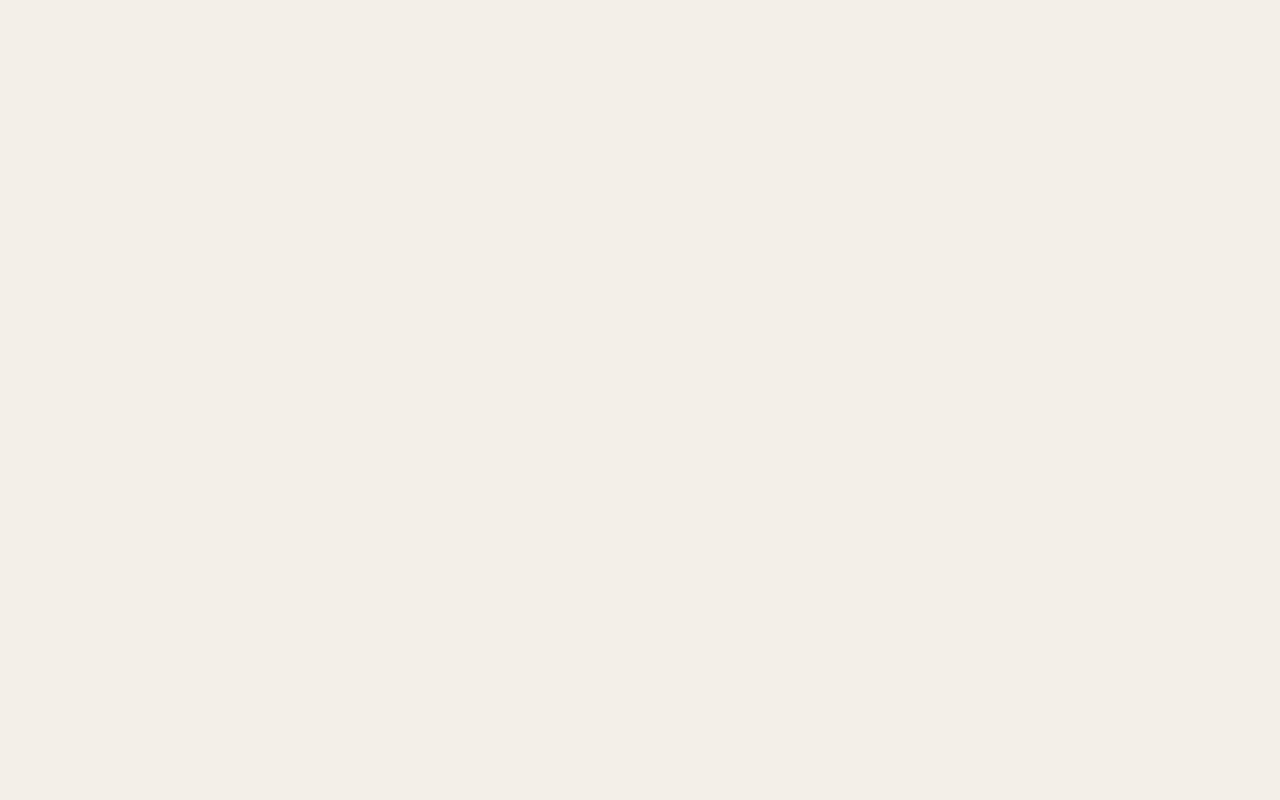
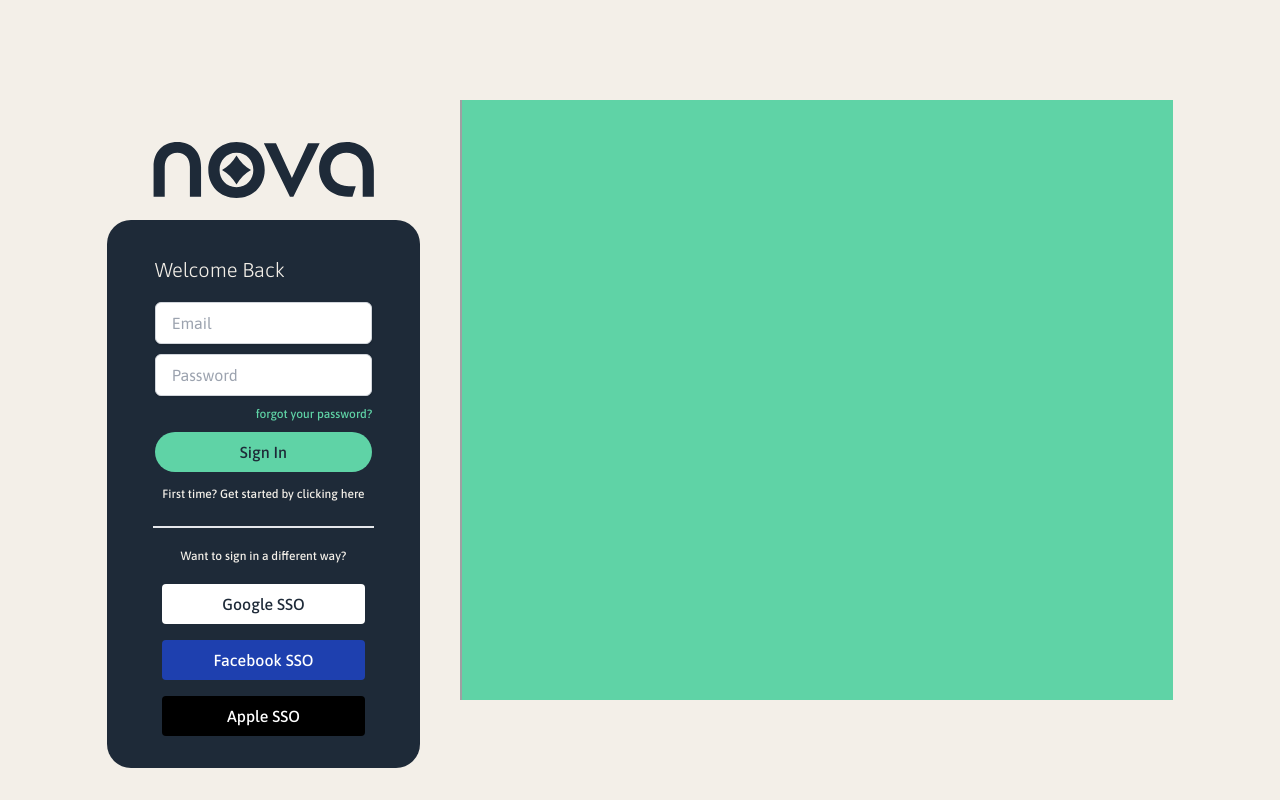
Before and after one commit to 6nce/nova-webapp, a React (Vite) app in the folder client/: page /login in a window 1280 px wide. Before the commit this address had no page. Built offline with nearby package versions, Linux system fonts and the light colour scheme.

Commit message:
feat(auth): add login screen with styled inputs and test user support

```diff
--- a/client/src/App.jsx
+++ b/client/src/App.jsx
@@ -2,8 +2,9 @@ import { NavLink, Routes, Route, Navigate } from "react-router-dom";
 import ApplicationsPage from "./pages/ApplicationsPage.jsx";
 import TasksPage from "./pages/TasksPage.jsx";
 import HomePage from "./pages/HomePage.jsx";
+import LoginPage from "./pages/LoginPage.jsx";
 
-export default function App() {
+export default function () {
     return (
         <div>
             <Routes>
@@ -11,6 +12,7 @@ export default function App() {
                 <Route path="/applications" element={<ApplicationsPage/>}/>
                 <Route path="/tasks" element={<TasksPage/>}/>
                 <Route path="/home" element={<HomePage/>}/>
+                <Route path="/login" element={<LoginPage/>}/>
             </Routes>
         </div>
     );
--- /dev/null
+++ b/client/src/components/auth/LoginModule.jsx
@@ -0,0 +1,59 @@
+import {useState} from "react";
+import {testUsers} from "../../data/TempTestingData.jsx";
+
+export default function LoginModule() {
+    const [password, setPassword] = useState("");
+    const [email, setEmail] = useState("");
+
+
+
+    return (
+        <div className="flex-col h-full w-full max-w-lg flex justify-center items-center bg-novaNavy rounded-3xl px-6 py-3">
+            <form className="flex flex-col gap-2.5 max-w-sm p-6 rounded-lg w-full">
+                <h2 className="text-novaCream font-light text-xl mb-2 ">Welcome Back</h2>
+                <input
+                    name="username"
+                    value={email}
+                    type="email"
+                    placeholder="Email"
+                    onChange={(e) => setEmail(e.target.value)}
+                    className="input-base w-full  rounded-lg shadow w-full"
+                />
+                <input
+                    name="password"
+                    value={password}
+                    type="password"
+                    placeholder="Password"
+                    onChange={(e) => setPassword(e.target.value)}
+                    className="input-base w-full  rounded-lg shadow w-full"
+                />
+                <div>
+                    <p className="flex justify-end text-xs font-medium text-novaAurora">forgot your password?</p>
+                </div>
+                <button className=" bg-novaAurora rounded-3xl py-2 font-medium">Sign In</button>
+                <div className="pt-1">
+                    <p className="flex justify-center text-xs font-medium text-novaCream">
+                        First time? Get started by clicking here
+                    </p>
+                </div>
+            </form>
+            <div
+                className="flex flex-col h-3/4 w-5/6 justify-center items-center border-t-2 border-b-novaCream mb-5 gap-4 pt-4">
+                <div className="pt-1">
+                    <p className="flex justify-center text-xs font-medium text-novaCream pb-1">
+                        Want to sign in a different way?
+                    </p>
+                </div>
+                <button className="flex justify-center items-center bg-white rounded py-2 font-medium max-w-sm w-11/12">
+                    Google SSO
+                </button>
+                <button className="flex justify-center items-center bg-blue-800 text-white rounded py-2 font-medium max-w-sm w-11/12">
+                    Facebook SSO
+                </button>
+                <button className="flex justify-center items-center text-white bg-black rounded py-2 font-medium max-w-sm w-11/12">
+                    Apple SSO
+                </button>
+            </div>
+        </div>
+    );
+}
--- a/client/src/data/FlavorText.jsx
+++ b/client/src/data/FlavorText.jsx
@@ -2,7 +2,6 @@ export const userDashboardHypeText = [
     "That’s got next!",
     "That’ll show the world.",
     "That’ll change the world.",
-    "That will be here shortly ;)",
     "That never gives up.",
     "That always gives their best.",
     "That is no stranger to hard work.",
@@ -11,19 +10,16 @@ export const userDashboardHypeText = [
     "That will never disappoint.",
     "That’s the next big thing.",
     "That’s on their way up!",
-    "That’s making their way downtown, walking fast…",
+    "That’s making their way downtown, walking fast",
     "That the world stops for.",
     "That’s always there when you call.",
     "That’s always on time.",
     "That’ll never give you up.",
     "That’ll never let you down.",
-    "That will always be a thriller.",
-    "That will get you to walk this way.",
     "That smells like dream job spirit.",
     "That’s got the eye of the tiger.",
     "That will rock you.",
     "That won’t stop believin’.",
-    "That is the champion!",
     "That is crazy in love (with hard work!)",
     "That’s a good vibration.",
     "With no mountain high enough.",
@@ -34,14 +30,12 @@ export const userDashboardHypeText = [
     "That wakes up in the morning and steps outside.",
     "That never feels like a plastic bag, drifting through the wind.",
     "That’s a room without a roof.",
-    "That’s a hot air balloon that could go to space.",
     "That feels like happiness is the truth.",
     "That knows what happiness is to you.",
     "Who’s on another level.",
     "That shines bright like a diamond.",
     "That’s never blinded by the lights.",
     "That will always be your friend.",
-    "That knows that they want it *that* way and will tell you why.",
     "Who won’t call it a comeback.",
     "Who’s grind has never been about fame.",
     "Thinkin’ of a master plan.",
@@ -49,10 +43,11 @@ export const userDashboardHypeText = [
     "That’s got a wicked jumpshot.",
     "That’s number one, two, three, four, and five.",
     "That moves in silence like lasagna.",
-    "Is a business, man.",
     "So if you don’t know, now you know.",
-    "That has 99 problems and their future ain’t one.",
-    "That’s still standing."
+    "That’s still standing.",
+    "That's gonna be golden",
+    "That's shinin' like they're born to be",
+
 ];
 
 export const motivationalHeaderQuotes = [
--- /dev/null
+++ b/client/src/data/TempTestingData.jsx
@@ -0,0 +1,26 @@
+export const testUsers = {
+    "novatest1@nova.dev": { firstName: "Walter", testName: "Heisenberg", avatarPath: "/src/assets/placeholderImages/exampleUser-1.png" },
+    "novatest2@nova.dev": { firstName: "Matheson", testName: "HeyYoMatheson", avatarPath: "/src/assets/placeholderImages/exampleUser-2.png" },
+    "novatest3@nova.dev": { firstName: "White", testName: "PurpleCobrasKing", avatarPath: "/src/assets/placeholderImages/exampleUser-3.png" },
+    "novatest4@nova.dev": { firstName: "Joey", testName: "HowYouDoinChamp", avatarPath: "/src/assets/placeholderImages/exampleUser-4.png" },
+    "novatest5@nova.dev": { firstName: "Rachel", testName: "OnABreaker", avatarPath: "/src/assets/placeholderImages/exampleUser-16.png" },
+    "novatest6@nova.dev": { firstName: "Ross", testName: "PivotProfessor", avatarPath: "/src/assets/placeholderImages/exampleUser-20.png" },
+    "novatest7@nova.dev": { firstName: "Monica", testName: "TurkeyHeadDancer", avatarPath: "/src/assets/placeholderImages/exampleUser-12.png" },
+    "novatest8@nova.dev": { firstName: "Chandler", testName: "CanIBeAnyMoreSerious", avatarPath: "/src/assets/placeholderImages/exampleUser-8.png" },
+    "novatest9@nova.dev": { firstName: "Ron", testName: "StayClassyKing", avatarPath: "/src/assets/placeholderImages/exampleUser-11.png" },
+    "novatest10@nova.dev": { firstName: "Brian", testName: "CologneCommander", avatarPath: "/src/assets/placeholderImages/exampleUser-5.png" },
+    "novatest11@nova.dev": { firstName: "Happy", testName: "chubbsWasInnocent", avatarPath: "/src/assets/placeholderImages/exampleUser-6.png" },
+    "novatest12@nova.dev": { firstName: "Tom", testName: "TopFriendForever", avatarPath: "/src/assets/placeholderImages/exampleUser-7.png" },
+    "novatest13@nova.dev": { firstName: "Kevin", testName: "ChiliDisasterPro", avatarPath: "/src/assets/placeholderImages/exampleUser-9.png" },
+    "novatest14@nova.dev": { firstName: "Derek", testName: "BlueSteelBoss", avatarPath: "/src/assets/placeholderImages/exampleUser-10.png" },
+    "novatest15@nova.dev": { firstName: "Gi-hun", testName: "PlayedTheseGamesBefore", avatarPath: "/src/assets/placeholderImages/exampleUser-13.png" },
+    "novatest16@nova.dev": { firstName: "Dale", testName: "PineappleProcessServer", avatarPath: "/src/assets/placeholderImages/exampleUser-19.png" },
+    "novatest17@nova.dev": { firstName: "Saul", testName: "ThoughtHurricaneSeasonWasOver", avatarPath: "/src/assets/placeholderImages/exampleUser-14.png" },
+    "novatest18@nova.dev": { firstName: "Jeff", testName: "MyNamesJeff", avatarPath: "/src/assets/placeholderImages/exampleUser-15.png" },
+    "novatest19@nova.dev": { firstName: "Brick", testName: "MilkWasBad", avatarPath: "/src/assets/placeholderImages/exampleUser-17.png" },
+    "novatest20@nova.dev": { firstName: "Red", testName: "ThatPunkBDanny", avatarPath: "/src/assets/placeholderImages/exampleUser-18.png" },
+    "novatest21@nova.dev": { firstName: "Dwight", testName: "AssistantToTheRegionalManagerOfDunderMifflin", avatarPath: "/src/assets/placeholderImages/exampleUser-21.png" },
+    "novatest22@nova.dev": { firstName: "Marshall", testName: "MomSpaghettiEnergy", avatarPath: "/src/assets/placeholderImages/exampleUser-23.png" },
+    "novatest23@nova.dev": { firstName: "Alan", testName: "BabyBoss", avatarPath: "/src/assets/placeholderImages/exampleUser-22.png" },
+    "novatest24@nova.dev": { firstName: "Phoebe", testName: "SmellyCatQueen", avatarPath: "/src/assets/placeholderImages/exampleUser.png" }
+};
--- a/client/src/index.css
+++ b/client/src/index.css
@@ -4,12 +4,12 @@
 
 /* Reusable form styles */
 .input-base {
-    @apply border border-gray-300 rounded-md px-3 py-2 bg-white text-gray-900
+    @apply border border-gray-300 rounded-md px-4 py-2 bg-white text-gray-900
     focus:outline-none focus:ring-2 focus:ring-blue-500;
 }
 
 .label-base {
-    @apply flex flex-col text-sm font-medium text-gray-700;
+    @apply flex flex-col text-sm font-medium;
 }
 
 .form-base {
--- a/client/src/pages/HomePage.jsx
+++ b/client/src/pages/HomePage.jsx
@@ -9,6 +9,7 @@ export default function HomePage() {
     const [activeView, setActiveView] = useState("profile");
     const [activeQuoteIndex, setActiveQuoteIndex] = useState(0);
 
+    //Takes arg from SideNav Function
     const onNavigate = (e) => {
         setActiveView(e);
     }
--- /dev/null
+++ b/client/src/pages/LoginPage.jsx
@@ -0,0 +1,33 @@
+import {useState} from "react";
+import NovaLogo from "../assets/logo.svg?react";
+import LoginModule from "../components/auth/LoginModule.jsx";
+
+
+export default function LoginPage() {
+
+    //loginPage views: login, sign up, forget password
+    const [activeView, setActiveView] = useState("login");
+
+
+    return (
+        activeView === "login" ? (
+        <div className="flex w-screen h-screen justify-center items-center">
+            <div className="flex w-5/6 h-3/4 bg-black/60">
+                <div className="bg-novaCream h-full w-1/3 flex-col border-r-2 border-r-novaNavy/40 pr-10">
+                    <div className="flex h-1/6 items-center max-w-lg mt-5">
+                        <NovaLogo className="h-14 text-novaNavy" />
+                    </div>
+                    <div>
+                        <LoginModule/>
+                    </div>
+                </div>
+                <div className="bg-novaAurora h-full w-full">
+
+                </div>
+
+            </div>
+
+        </div>
+        ) : null
+    )
+}
```
